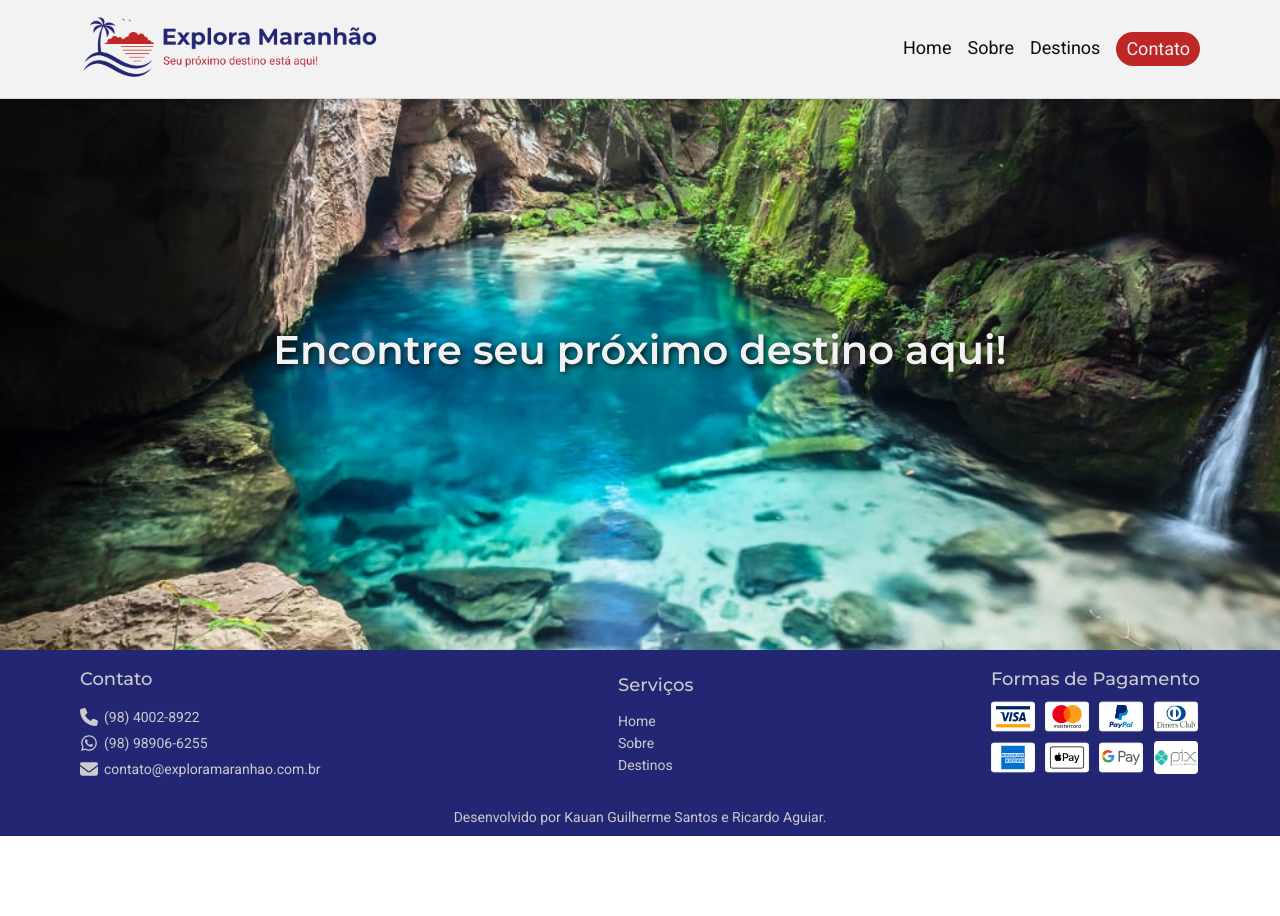
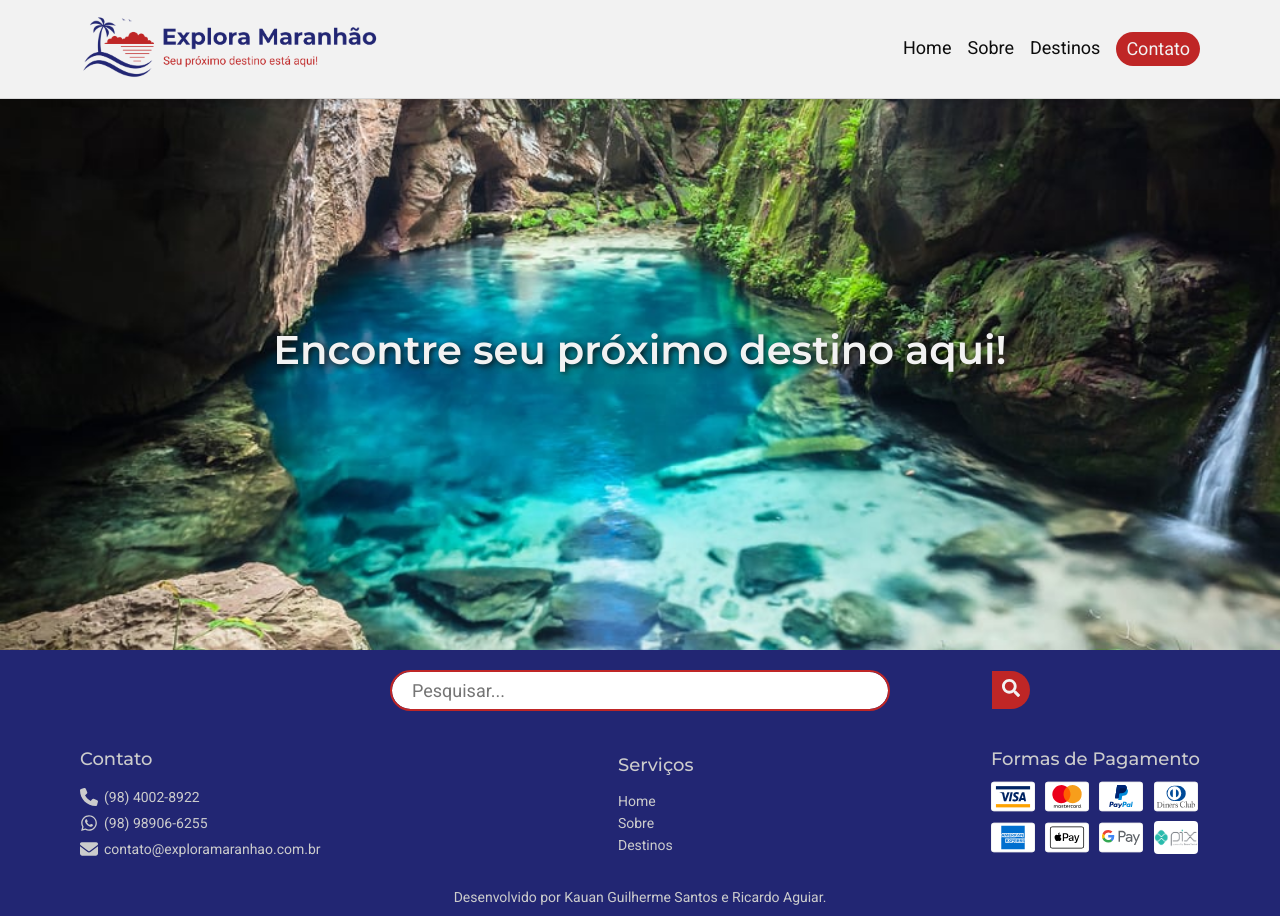
Before and after one commit to kauanguilhermesantos/desafio-v-explora-maranhao, a React (Create React App) app in the folder frontend/: page /destinos in a window 1280 px wide. Before the commit the page ends 836 px from the top, so only its background shows below. Built offline with nearby package versions, Linux system fonts and the light colour scheme.

Commit message:
feat: adicionando barra de navegação na página destinos

```diff
--- /dev/null
+++ b/frontend/src/components/AreaPesquisa/AreaPesquisa.jsx
@@ -0,0 +1,16 @@
+import React from 'react';
+import "./areaPesquisa.css";
+import { FaSearch } from "react-icons/fa";
+
+export class AreaPesquisa extends React.Component {
+    render() {
+        return (
+            <form className="caixaBuscaContainer" role="search">
+                <div className="caixaBusca">
+                    <input className="caixaBusca_input" type="search" placeholder="Pesquisar..." />
+                    <button className="caixaBusca_button" type="submit"><FaSearch /></button>
+                </div>
+            </form>
+        )
+    }
+}
--- /dev/null
+++ b/frontend/src/components/AreaPesquisa/areaPesquisa.css
@@ -0,0 +1,76 @@
+@import url('https://fonts.googleapis.com/css2?family=Montserrat:ital,wght@0,100..900;1,100..900&family=Roboto:ital,wght@0,100;0,300;0,400;0,500;0,700;0,900;1,100;1,300;1,400;1,500;1,700;1,900&display=swap');
+
+:root {
+    font-size: 62.5%;
+    --cor-azul-primaria: #222673;
+    --cor-vermelha-primaria: #BF2626;
+    --cor-azul-secundaria: #020873;
+    --cor-vermelha-secundaria: #D98282;
+    --cor-branca: #F2F2F2;
+    --cor-cinza: #cccccc;
+    --cor-preta: #0d0d0d;
+    --fonte-primaria: "Montserrat", sans-serif;
+    --fonte-secundaria: "Roboto", sans-serif;
+}
+
+.caixaBuscaContainer {
+    /* border: 1px solid red; */
+    padding: 2rem;
+    background-color: var(--cor-azul-primaria);
+    display: flex;
+    justify-content: center;
+    flex-direction: column;
+    align-items: center;
+    height: 8rem;
+}
+
+.caixaBusca {
+    /* border: 1px solid red; */
+    /* outline: solid 0.2rem var(--cor-vermelha-primaria); */
+    /* border-radius: 2rem; */
+    /* background-color: var(--cor-branca); */
+    display: flex;
+    /* justify-content: space-between; */
+    justify-content: center;
+    align-items: center;
+    /* justify-content: space-between; */
+    width: 50%;
+    /* height: 5rem; */
+
+}
+
+.caixaBusca_input {
+    /* border: 1px solid red; */
+    outline: solid 0.2rem var(--cor-vermelha-primaria);
+    border-radius: 2rem;
+    font-family: var(--fonte-secundaria);
+    font-size: 1.8rem;
+    /* margin-left: 2%; */
+    width: 80%;
+    /* height: 4rem; */
+    padding: 0.8rem 2rem;
+    /* border-radius: 6px; */
+    /* outline: solid; */
+    /* outline-width: 1px; */
+    /* outline-color: blue; */
+}
+
+.caixaBusca_button {
+    /* border: 1px solid red; */
+    /* margin-left: 1rem; */
+    background-color: var(--cor-vermelha-primaria);
+    color: var(--cor-branca);
+    width: 3.8rem;
+    height: 3.8rem;
+    /* font-family: var(--fonte-secundaria); */
+    font-size: 1.8rem;
+    border-radius: 0 50% 50% 0;
+    /* padding: 0.8rem; */
+    cursor: pointer;
+    position: absolute;
+    margin-top: 0.2rem;
+    left: 99.2rem;
+    /* right: 10px; */
+    top: 66.9rem;
+    /* transform: translateY(-50%); */
+}
--- a/frontend/src/pages/Destinos.jsx
+++ b/frontend/src/pages/Destinos.jsx
@@ -2,6 +2,7 @@ import { Header } from "../components/Header/Header";
 import { Banner } from "../components/Banner/Banner";
 import { Footer } from "../components/Footer/Footer";
 import imgBannerDestinos from "../assets/img/banner3.jpg";
+import { AreaPesquisa } from "../components/AreaPesquisa/AreaPesquisa";
 
 export function Destinos() {
     return (
@@ -9,6 +10,7 @@ export function Destinos() {
             <Header />
             <Banner mensagem="Encontre seu próximo destino aqui!"
             backgroundImage={imgBannerDestinos} />
+            <AreaPesquisa />
             <Footer />
         </>
     )
```
